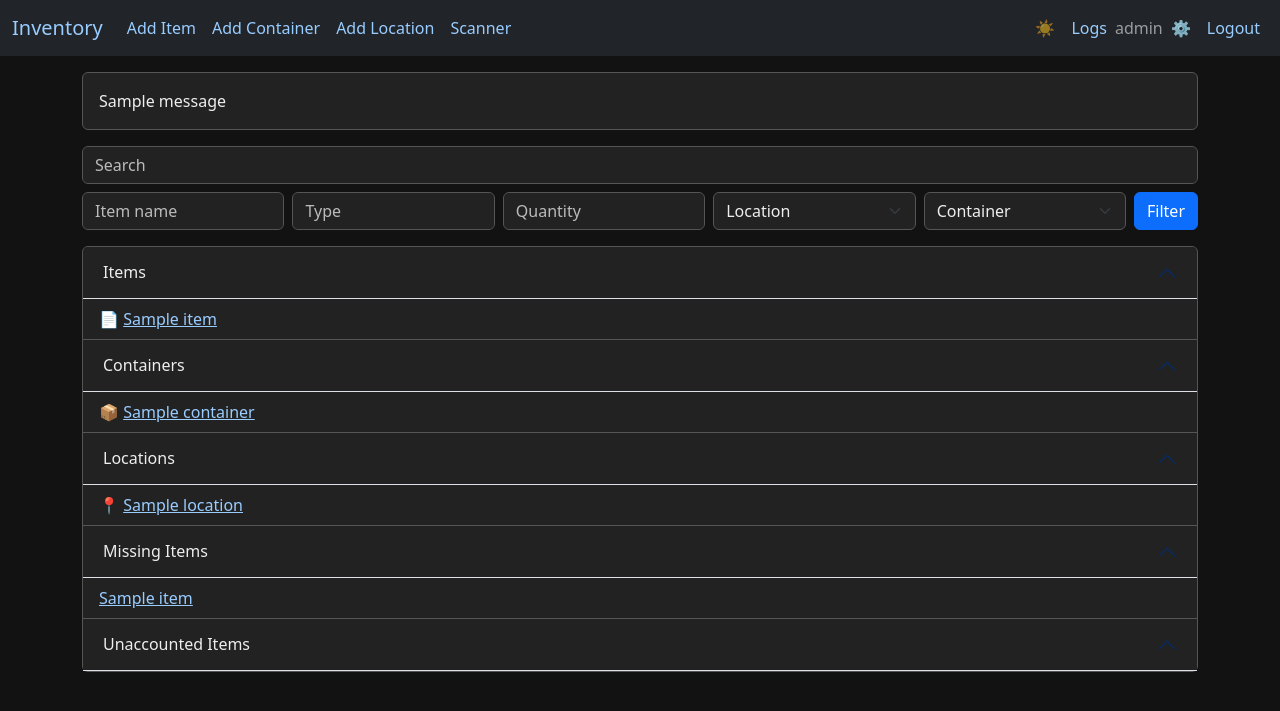
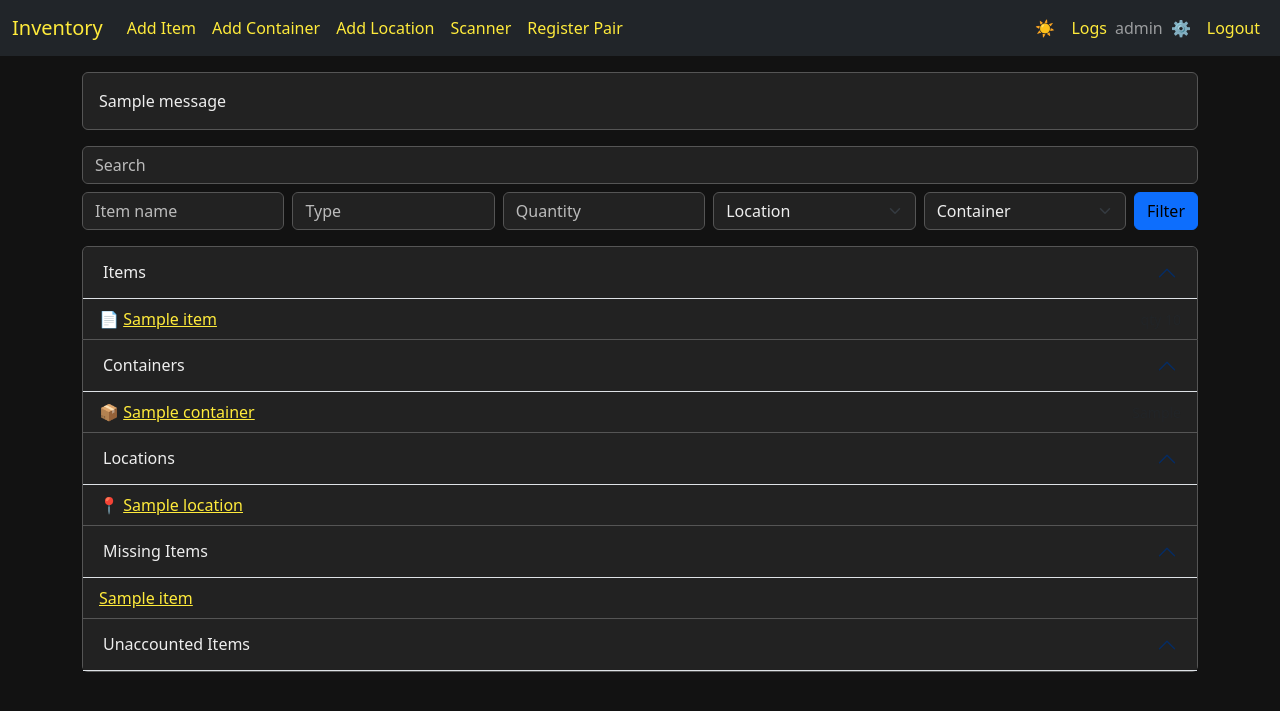
Before and after one commit to tino113/QR-Code-Inventory-manager, a Flask app: page / in a window 1280 px wide. Shown: the top 711 px of the page. Run offline with Flask 3, Linux system fonts and the light colour scheme; the visitor is signed in with stand-in values (Sample User, id 1); tables that the repository leaves empty hold one stand-in row (values such as "Sample post"); one stand-in notice (Sample message) is shown.

Commit message:
feat: add theme customization and manual registrations

```diff
--- a/app.py
+++ b/app.py
@@ -33,6 +33,7 @@
     password_hash = db.Column(db.String, nullable=False)
     must_change = db.Column(db.Boolean, default=False)
     image = db.Column(db.String)
+    theme_color = db.Column(db.String, default='#ffeb3b')
 
     def set_password(self, password: str):
         self.password_hash = generate_password_hash(password)
@@ -127,7 +128,7 @@
 
 def ensure_admin():
     if not User.query.filter_by(username='admin').first():
-        admin = User(username='admin', must_change=True)
+        admin = User(username='admin', must_change=True, theme_color='#ffeb3b')
         admin.set_password('admin')
         db.session.add(admin)
         db.session.commit()
@@ -282,6 +283,9 @@
         user.username = request.form['username']
         if request.form.get('password'):
             user.set_password(request.form['password'])
+        color = request.form.get('theme_color')
+        if color:
+            user.theme_color = color
         img = save_image(request.files.get('image'), f'user_{user.id}')
         if img:
             user.image = img
@@ -537,6 +541,19 @@
     return 'No action for scanned pair.'
 
 
+@app.route('/registrations', methods=['GET', 'POST'])
+def registrations():
+    items = Item.query.all()
+    containers = Container.query.all()
+    locations = Location.query.all()
+    message = None
+    if request.method == 'POST':
+        first = request.form['first']
+        second = request.form['second']
+        message = process_pair(first, second)
+    return render_template('registrations.html', items=items, containers=containers, locations=locations, message=message)
+
+
 @app.route('/item/<code>/split', methods=['GET', 'POST'])
 def split_item(code):
     item = Item.query.filter_by(code=code).first_or_404()
--- a/static/style.css
+++ b/static/style.css
@@ -8,7 +8,16 @@
   color: #e0e0e0;
 }
 
-body.dark a { color: #9cf; }
+
+:root {
+  --accent: #ffeb3b;
+}
+
+a:not(.btn) { color: var(--accent); }
+.nav-link, .navbar-brand { color: var(--accent) !important; }
+
+.btn { color: #000 !important; }
+.btn-link { color: var(--accent) !important; }
 
 body.dark .list-group-item,
 body.dark .form-control,
@@ -31,15 +40,15 @@
 }
 
 body.dark .list-group-item.active {
-  background-color: #ffeb3b;
+  background-color: var(--accent);
   color: #000;
-  border-color: #ffeb3b;
+  border-color: var(--accent);
 }
 
 body.dark .form-control:focus,
 body.dark .form-select:focus {
-  border-color: #ffeb3b;
-  box-shadow: 0 0 0 0.25rem rgba(255,235,59,0.25);
+  border-color: var(--accent);
+  box-shadow: 0 0 0 0.25rem var(--accent);
 }
 
 img { border: 1px solid #444; padding: 4px; background: #fff; }
@@ -49,4 +58,4 @@
   .qr-img { width: 200px; }
 }
 
-.buttons-vertical > * { margin-bottom: 0.5rem; }
+.buttons-vertical > * { margin-bottom: 0.5rem; width: 100%; }
--- a/templates/account.html
+++ b/templates/account.html
@@ -11,6 +11,10 @@
     <input class="form-control" type="password" name="password">
   </div>
   <div class="mb-3">
+    <label class="form-label">Theme Colour</label>
+    <input class="form-control form-control-color" type="color" name="theme_color" value="{{ user.theme_color or '#ffeb3b' }}">
+  </div>
+  <div class="mb-3">
     <label class="form-label">Profile Image</label>
     <input class="form-control" type="file" name="image">
   </div>
--- a/templates/base.html
+++ b/templates/base.html
@@ -6,7 +6,7 @@
   <link rel="stylesheet" href="https://cdn.jsdelivr.net/npm/bootstrap@5.3.0/dist/css/bootstrap.min.css">
   <link rel="stylesheet" href="{{ url_for('static', filename='style.css') }}">
 </head>
-<body class="dark">
+<body class="dark" style="--accent: {{ current_user.theme_color if current_user else '#ffeb3b' }};">
 <nav class="navbar navbar-expand-lg navbar-dark bg-dark mb-3" id="main-nav">
   <div class="container-fluid">
     <a class="navbar-brand" href="/">Inventory</a>
@@ -15,6 +15,7 @@
       <a class="nav-link" href="/add/container">Add Container</a>
       <a class="nav-link" href="/add/location">Add Location</a>
       <a class="nav-link" href="/scanner">Scanner</a>
+      <a class="nav-link" href="/registrations">Register Pair</a>
     </div>
     <div class="navbar-nav ms-auto align-items-center">
       <button id="theme-toggle" class="nav-link btn btn-link">🌙</button>
--- a/templates/index.html
+++ b/templates/index.html
@@ -34,7 +34,10 @@
       <div class="accordion-body p-0">
         <ul class="list-group list-group-flush">
         {% for item in items %}
-          <li class="list-group-item"><span title="item">📄</span> <a href="/item/{{ item.code }}">{{ item.name }}</a></li>
+          <li class="list-group-item d-flex justify-content-between align-items-center">
+            <div><span title="item">📄</span> <a href="/item/{{ item.code }}">{{ item.name }}</a></div>
+            <small class="text-muted">qty {{ item.quantity }}</small>
+          </li>
         {% endfor %}
         </ul>
       </div>
@@ -48,7 +51,10 @@
       <div class="accordion-body p-0">
         <ul class="list-group list-group-flush">
         {% for c in containers %}
-          <li class="list-group-item"><span title="container">📦</span> <a href="/container/{{ c.code }}">{{ c.name or c.code }}</a></li>
+          <li class="list-group-item d-flex justify-content-between align-items-center">
+            <div><span title="container">📦</span> <a href="/container/{{ c.code }}">{{ c.name or c.code }}</a></div>
+            <small class="text-muted">{{ c.size or '' }}</small>
+          </li>
         {% endfor %}
         </ul>
       </div>
@@ -62,7 +68,9 @@
       <div class="accordion-body p-0">
         <ul class="list-group list-group-flush">
         {% for l in locations %}
-          <li class="list-group-item"><span title="location">📍</span> <a href="/location/{{ l.code }}">{{ l.full_path() }}</a></li>
+          <li class="list-group-item d-flex justify-content-between align-items-center">
+            <div><span title="location">📍</span> <a href="/location/{{ l.code }}">{{ l.full_path() }}</a></div>
+          </li>
         {% endfor %}
         </ul>
       </div>
```
Also changed, not shown: templates/container_detail.html (+7 -7 lines), templates/item_detail.html (+7 -7 lines), templates/location_detail.html (+5 -5 lines), templates/registrations.html (added, +50 -0 lines), README.md.
